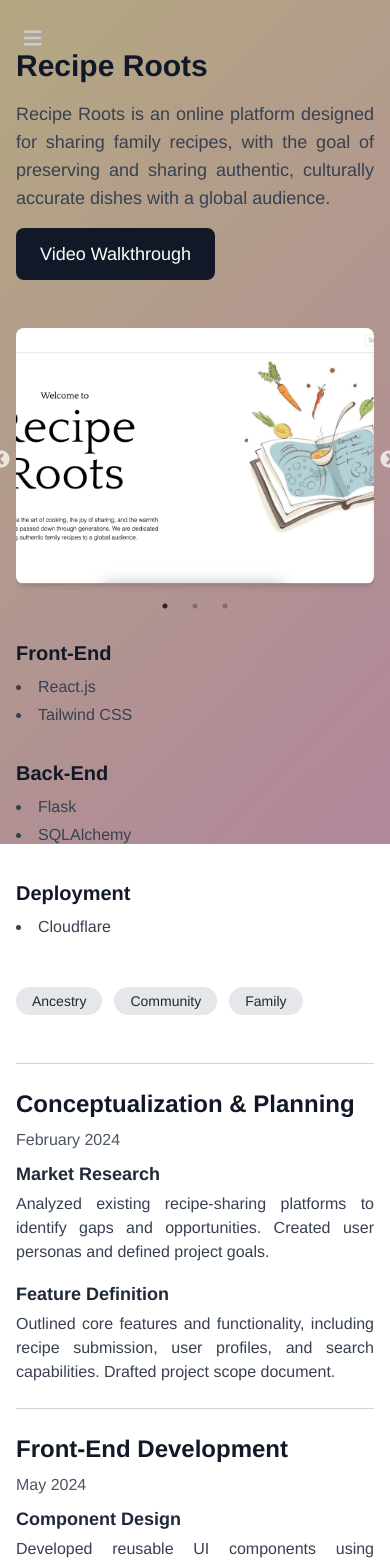
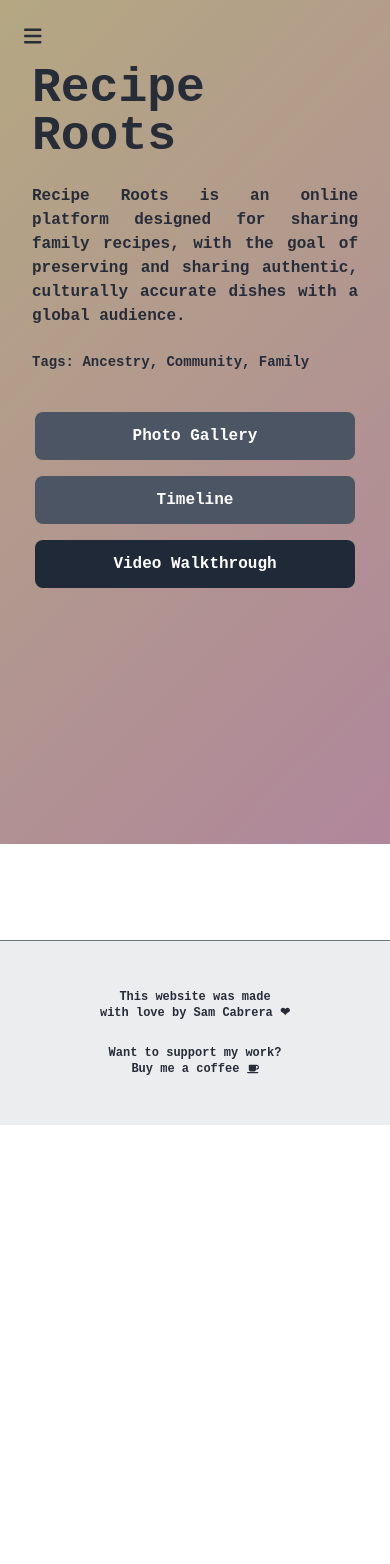
Before and after one commit to samanthacabrera/portfolio, a React (Create React App) app: page /projects/1 in a window 390 px wide. Shown: the top 1564 px of the page. After the commit the page ends 1125 px from the top, so only its background shows below. Built offline with nearby package versions, Linux system fonts and the light colour scheme.

Commit message:
finalized projectPage layoutgit add .

```diff
--- a/src/Footer.jsx
+++ b/src/Footer.jsx
@@ -3,10 +3,8 @@ import { FaCoffee } from 'react-icons/fa';
 
 const Footer = () => {
   return (
-    <footer className="text-xs text-gray-200 bg-gray-600 bg-opacity-10 border-t border-gray-200 py-12 mt-24 flex items-center">
+    <footer className="text-xs bg-gray-600 bg-opacity-10 border-t border-gray-500 py-12 mt-24 flex items-center">
       <div className="container mx-auto px-6 flex flex-col sm:flex-row justify-between items-center space-y-6 sm:space-y-0">
-
-        {/* Logo or Brand */}
         <div className="text-center md:text-left">
           <p>
             This website was made <br /> with love by{' '}
@@ -21,35 +19,7 @@ const Footer = () => {
           </p>
         </div>
 
-        {/* Navigation Links */}
-        <div className="hidden lg:flex flex-row space-x-12 text-sm">
-          <a
-            href="/"
-            className="hover:text-gray-100 transition duration-200"
-          >
-            Home
-          </a>
-          <a
-            href="#intro"
-            className="hover:text-gray-100 transition duration-200"
-          >
-            About
-          </a>
-          <a
-            href="#projects"
-            className="hover:text-gray-100 transition duration-200"
-          >
-            Projects
-          </a>
-          <a
-            href="#blog"
-            className="hover:text-gray-100 transition duration-200"
-          >
-            Blog
-          </a>
-        </div>
 
-        {/* Call to Action */}
         <div className="text-center md:text-right">
           <p className="">
             Want to support my work?{' '}
--- a/src/Navbar.jsx
+++ b/src/Navbar.jsx
@@ -46,7 +46,8 @@ const Navbar = () => {
         </div>
         <div className={`absolute top-4 left-1/2 transform -translate-x-1/2 flex space-x-4 ${isMenuOpen ? 'hidden' : 'block'} hidden md:flex`}>
           <a id="homeIcon" href="/" onClick={() => setIsMenuOpen(false)} className="transition-transform transform hover:scale-105 duration-300 ease-in-out">
-            Sam<span className="inline-block transition-transform transform hover:rotate-6 hover:-translate-y-1 duration-300 ease-in-out"> Cab</span>
+            {/* Sam<span className="inline-block transition-transform transform hover:rotate-6 hover:-translate-y-1 duration-300 ease-in-out"> Cab</span> */}
+            Home
           </a>
           <button onClick={() => handleNavigation('intro')} className="transition-transform transform hover:scale-105 duration-300 ease-in-out">About</button>
           <button onClick={() => handleNavigation('projects')} className="transition-transform transform hover:scale-105 duration-300 ease-in-out">Projects</button>
--- a/src/ProjectPage.jsx
+++ b/src/ProjectPage.jsx
@@ -1,17 +1,27 @@
-import React from "react";
+import React, { useEffect, useState } from "react";
 import { useParams } from "react-router-dom";
 import Slider from "react-slick";
-import projects from "./projectsData";
+import 'slick-carousel/slick/slick.css';
+import 'slick-carousel/slick/slick-theme.css';
+import projects from './projectsData';
 
 const ProjectPage = () => {
     const { id } = useParams();
-    const project = projects.find(proj => proj.id === parseInt(id));
+    const project = projects.find((proj) => proj.id === parseInt(id));
+    const [activeSection, setActiveSection] = useState('video');
+
+    useEffect(() => {
+        window.scrollTo({ top: 0, behavior: 'smooth' });
+    }, []);
 
     if (!project) {
-        return <div className="container mx-auto text-center py-20 text-gray-500">Project not found</div>;
+        return (
+            <div className="container mx-auto text-center py-20 text-gray-500">
+                Project not found
+            </div>
+        );
     }
 
-    // Carousel settings
     const carouselSettings = {
         dots: true,
         infinite: true,
@@ -21,89 +31,123 @@ const ProjectPage = () => {
     };
 
     return (
-        <div className="container mx-auto py-12 px-4">
+        <div className="min-h-screen flex flex-col items-center md:my-10 px-8 lg:px-16">
             {/* Header Section */}
-            <div className="mb-12">
-                <h1 className="text-3xl font-bold text-gray-900 mb-4">{project.title}</h1>
-                <p className="text-lg text-gray-700 mb-4">{project.description}</p>
-                <a
-                    href={project.link}
-                    target="_blank"
-                    rel="noopener noreferrer"
-                    className="inline-block text-lg text-white bg-gray-900 hover:bg-gray-800 rounded-lg px-6 py-3 transition duration-300 ease-in-out"
-                >
-                    {project.deployed ? "Visit Site" : "Video Walkthrough"}
-                </a>
+            <div className="w-full max-w-4xl mt-16 space-y-6">
+                <h1 className="text-5xl lg:text-6xl font-bold">{project.title}</h1>
+                <p className="lg:text-xl">{project.description}</p>
+                <p className="text-sm md:text-base lg:text-lg">Tags: {project.tags.length ? project.tags.join(", ") : "No tags available"}</p>
             </div>
 
-            {/* Carousel Section */}
-            <div className="mb-12">
-                <Slider {...carouselSettings}>
-                    {[project.imageUrl, project.imageUrl, project.imageUrl].map((src, index) => (
-                        <div key={index} className="w-full h-64 md:h-96">
-                            <img src={src} alt={`Project Image ${index + 1}`} className="w-full h-full object-cover rounded-lg shadow-md" />
-                        </div>
-                    ))}
-                </Slider>
+            {/* Section Toggle Buttons */}
+            <div className="w-full max-w-4xl flex flex-col py-10 md:flex-row items-center md:space-x-4 space-y-4 md:space-y-0">
+                <button
+                    onClick={() => setActiveSection('gallery')}
+                    className={`w-full max-w-xs text-white ${activeSection === 'gallery' ? 'bg-gray-800' : 'bg-gray-600'} hover:bg-gray-800 rounded-lg px-6 py-3 transition duration-300`}
+                >
+                    Photo Gallery
+                </button>
+                <button
+                    onClick={() => setActiveSection('timeline')}
+                    className={`w-full max-w-xs text-white ${activeSection === 'timeline' ? 'bg-gray-800' : 'bg-gray-600'} hover:bg-gray-800 rounded-lg px-6 py-3 transition duration-300`}
+                >
+                    Timeline
+                </button>
+                <button
+                    onClick={() => setActiveSection('video')}
+                    className={`w-full max-w-xs text-white ${activeSection === 'video' ? 'bg-gray-800' : 'bg-gray-600'} hover:bg-gray-800 rounded-lg px-6 py-3 transition duration-300`}
+                >
+                    Video Walkthrough
+                </button>
             </div>
 
-            {/* Tech Stack Section */}
-            <div className="grid grid-cols-1 md:grid-cols-3 gap-8 mb-12">
-                <div>
-                    <h2 className="text-xl font-semibold text-gray-900 mb-2">Front-End</h2>
-                    <ul className="list-disc list-inside text-gray-700 space-y-1">
-                        {project.techStack.frontEnd.map((tech, index) => (
-                            <li key={index} className="text-base">{tech}</li>
-                        ))}
-                    </ul>
-                </div>
-                <div>
-                    <h2 className="text-xl font-semibold text-gray-900 mb-2">Back-End</h2>
-                    <ul className="list-disc list-inside text-gray-700 space-y-1">
-                        {project.techStack.backEnd.map((tech, index) => (
-                            <li key={index} className="text-base">{tech}</li>
-                        ))}
-                    </ul>
-                </div>
-                <div>
-                    <h2 className="text-xl font-semibold text-gray-900 mb-2">Deployment</h2>
-                    <ul className="list-disc list-inside text-gray-700 space-y-1">
-                        {project.techStack.deployment.map((tech, index) => (
-                            <li key={index} className="text-base">{tech}</li>
-                        ))}
-                    </ul>
-                </div>
-            </div>
+            {/* Photo Gallery Section */}
+            {activeSection === 'gallery' && (
+                <div className="w-full max-w-4xl">
+                    {/* Carousel for md and larger devices */}
+                    <div className="hidden md:block">
+                        <Slider {...carouselSettings}>
+                            {[project.imageUrl, project.imageUrl, project.imageUrl].map((src, index) => (
+                                <div key={index} className="w-full h-80">
+                                    <img
+                                        src={src}
+                                        alt={`Project ${index + 1}`}
+                                        className="w-full h-full object-cover rounded-lg"
+                                    />
+                                </div>
+                            ))}
+                        </Slider>
+                    </div>
 
-            {/* Tags Section */}
-            <div className="flex flex-wrap gap-3 mb-12">
-                {project.tags.map((tag, index) => (
-                    <span
-                        key={index}
-                        className="inline-block bg-gray-200 text-gray-800 rounded-full px-4 py-1 text-sm font-medium"
-                    >
-                        {tag}
-                    </span>
-                ))}
-            </div>
-
-            {/* Timeline Section */}
-            <div>
-                {project.timeline.map((phase, index) => (
-                    <div key={index} className="border-t border-gray-300 py-6 last:border-none">
-                        <h2 className="text-2xl font-semibold text-gray-900 mb-2">{phase.title}</h2>
-                        <p className="text-gray-600 mb-2">{phase.date}</p>
-                        <div className="space-y-4">
-                            {phase.subsections.map((subsection, subIndex) => (
-                                <div key={subIndex}>
-                                    <h3 className="text-lg font-semibold text-gray-800 mb-1">{subsection.title}</h3>
-                                    <p className="text-gray-700">{subsection.description}</p>
+                    {/* Column layout for smaller devices */}
+                    <div className="block md:hidden">
+                        <div className="flex flex-col space-y-4">
+                            {[project.imageUrl, project.imageUrl, project.imageUrl].map((src, index) => (
+                                <div key={index} className="w-full h-80">
+                                    <img
+                                        src={src}
+                                        alt={`Project ${index + 1}`}
+                                        className="w-full h-full object-cover rounded-lg"
+                                    />
                                 </div>
                             ))}
                         </div>
                     </div>
-                ))}
-            </div>
+                </div>
+            )}
+
+            {/* Timeline Section */}
+            {activeSection === 'timeline' && (
+                <div className="w-full max-w-4xl">
+                    <div className="overflow-x-auto">
+                        <div className="flex flex-col space-y-6 md:flex-row md:space-x-6 md:space-y-0">
+                            {project.timeline.length ? (
+                                project.timeline.map((phase, index) => (
+                                    <div
+                                        key={index}
+                                        className="min-w-96 bg-white p-6 border border-gray-200 rounded-lg shadow-md"
+                                    >
+                                        <h3 className="text-lg font-semibold text-gray-800 mb-2">{phase.title}</h3>
+                                        <p className="text-gray-600 mb-4">{phase.date}</p>
+                                        <div className="space-y-4">
+                                            {phase.subsections.length ? (
+                                                phase.subsections.map((subsection, subIndex) => (
+                                                    <div key={subIndex}>
+                                                        <h4 className="text-md font-semibold text-gray-700 mb-1">{subsection.title}</h4>
+                                                        <p className="text-gray-600">{subsection.description}</p>
+                                                    </div>
+                                                ))
+                                            ) : (
+                                                <p className="text-gray-400">No details available</p>
+                                            )}
+                                        </div>
+                                    </div>
+                                ))
+                            ) : (
+                                <div className="text-center text-gray-400">No timeline available</div>
+                            )}
+                        </div>
+                    </div>
+                </div>
+            )}
+
+            {/* Video Walkthrough Section */}
+            {activeSection === 'video' && project.deployed && (
+                <div className="w-full max-w-4xl">
+                    <h2 className="text-xl md:text-2xl font-semibold text-gray-800 mb-6">Video Walkthrough</h2>
+                    <div className="video-wrapper">
+                        <iframe
+                            width="100%"
+                            height="315"
+                            src={project.videoUrl}
+                            title="Video Walkthrough"
+                            frameBorder="0"
+                            allow="accelerometer; autoplay; clipboard-write; encrypted-media; gyroscope; picture-in-picture"
+                            allowFullScreen
+                        ></iframe>
+                    </div>
+                </div>
+            )}
         </div>
     );
 };
--- a/src/index.css
+++ b/src/index.css
@@ -8,12 +8,15 @@ body,
 html {
   margin: 0;
   padding: 0;
-  font-family: Helvetica, sans-serif;
+  /* font-family: Helvetica, sans-serif; */
+  font-family: "Courier New", Courier, monospace;
+  font-weight: 900;
   overflow-x: hidden;
   scroll-behavior: smooth;
   -webkit-font-smoothing: antialiased;
   -moz-osx-font-smoothing: grayscale;
   color: #d0cfe4dc;
+  color: rgb(39, 44, 57);
   text-align: justify;
 }
 
@@ -59,3 +62,19 @@ html {
     background-position: 0% 50%;
   }
 }
+
+/* ######################################### */
+
+/* Custom styles for horizontal scrolling */
+.horizontal-scroll {
+  overflow-x: auto;
+  white-space: nowrap;
+  -webkit-overflow-scrolling: touch; /* For smooth scrolling on mobile */
+}
+
+/* Ensure all child elements are laid out horizontally */
+.horizontal-scroll > * {
+  display: inline-block;
+  vertical-align: top;
+  min-width: 100%;
+}
```
